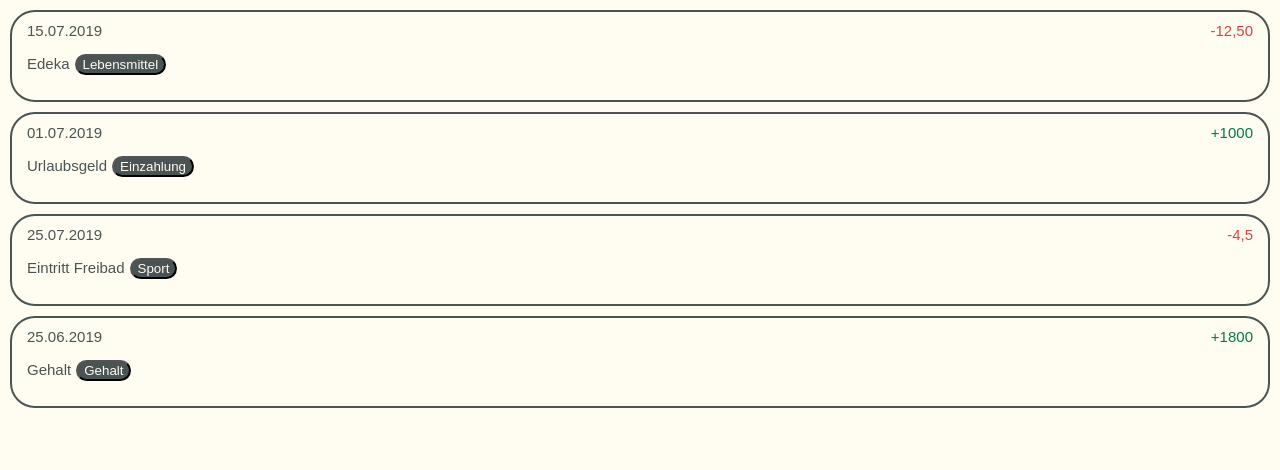
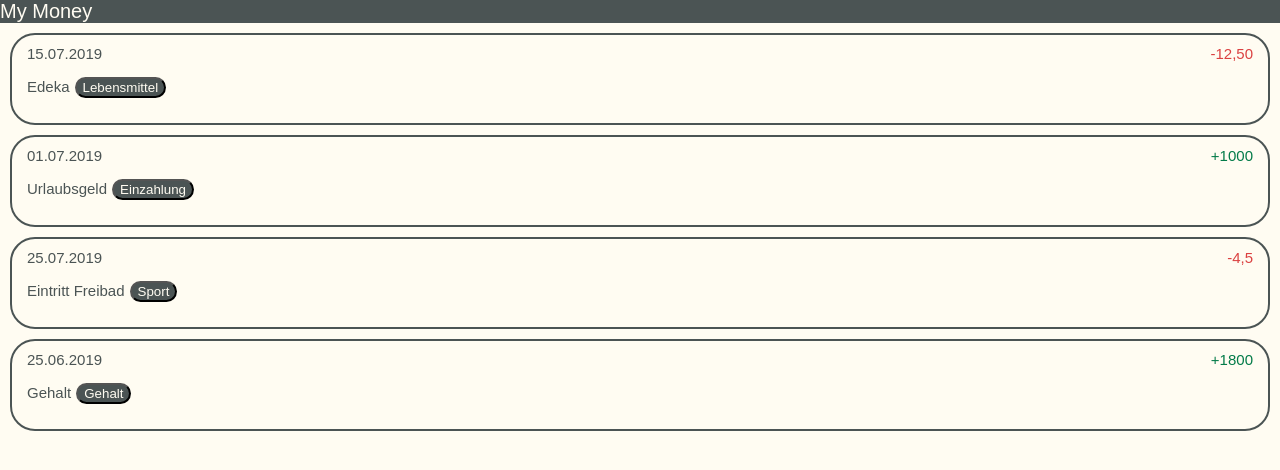
Before and after one commit to kathrinnoack/my-money, a React (Create React App) app: page / in a window 1280 px wide. Shown: the top 470 px of the page. Built offline with nearby package versions, Linux system fonts and the light colour scheme.

Commit message:
add new branch header and new files

```diff
--- a/src/app/App.js
+++ b/src/app/App.js
@@ -1,11 +1,13 @@
 import React from "react";
 import GlobalStyles from "./GlobalStyles";
 import List from "../pages/List";
+import Header from "../components/Header";
 
 function App() {
   return (
     <div>
       <GlobalStyles />
+      <Header />
       <List />
     </div>
   );
--- /dev/null
+++ b/src/components/Header.js
@@ -0,0 +1,14 @@
+import React from "react";
+import styled from "styled-components";
+
+const StyledHeader = styled.div`
+  background-color: #4b5454;
+  color: #fffcf2;
+  font-size: 20px;
+`;
+
+function Header() {
+  return <StyledHeader>My Money</StyledHeader>;
+}
+
+export default Header;
--- /dev/null
+++ b/src/components/Header.mdx
@@ -0,0 +1,11 @@
+---
+name: Header
+menu: Components
+---
+
+import { Props, Playground } from "docz";
+import Header from "./Header";
+
+<Playground>
+  <Header />
+</Playground>
```
